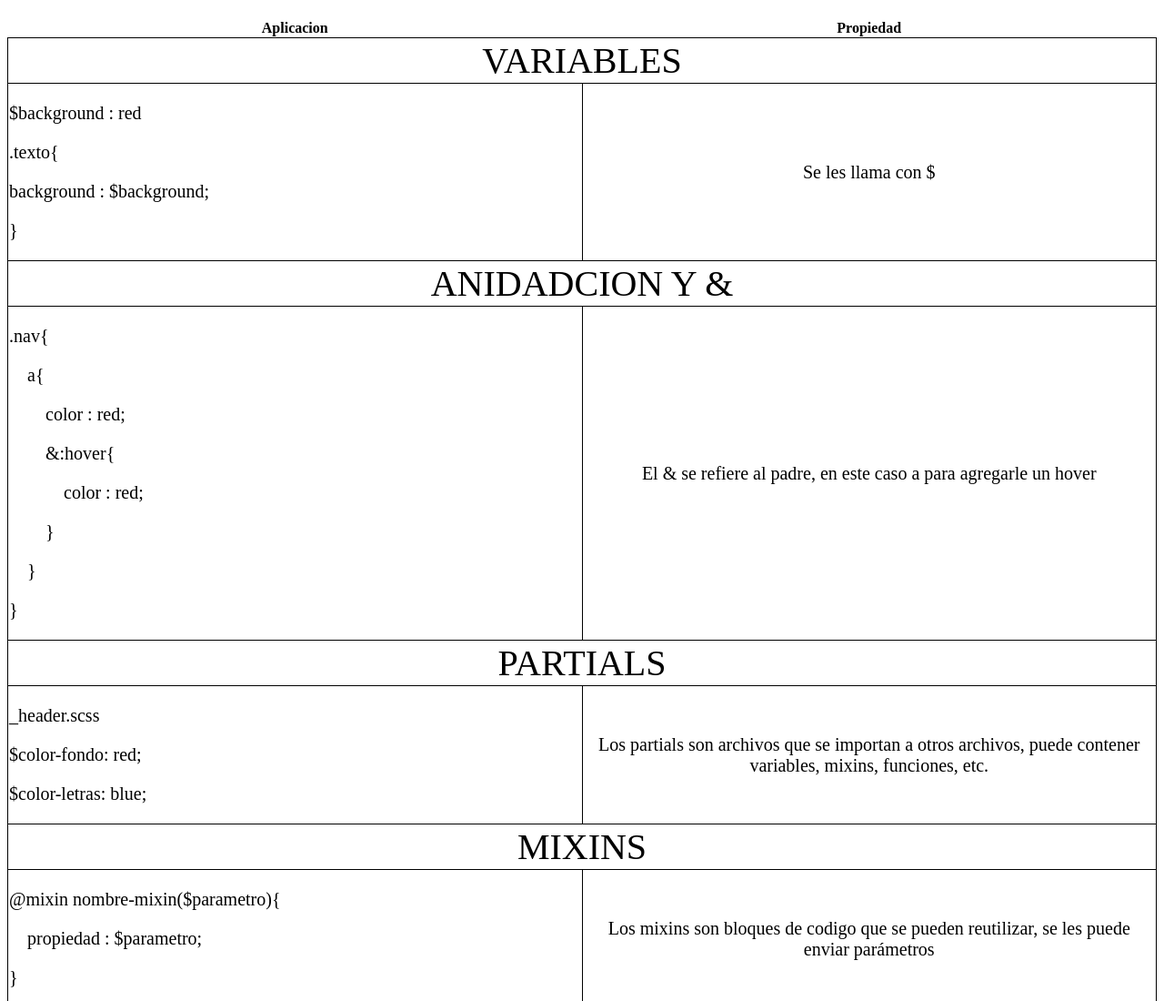
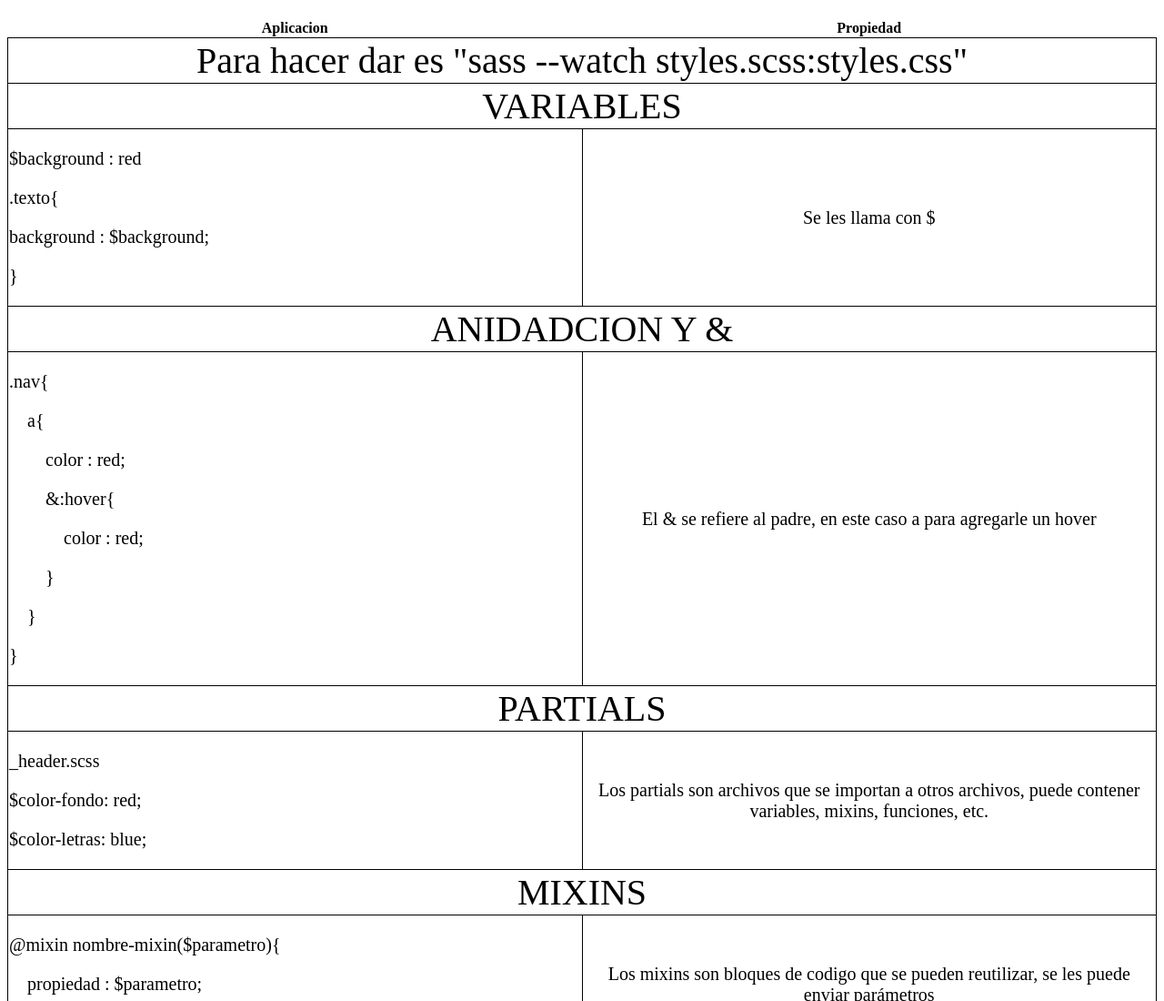
Before and after one commit to Macacofig/TemplatesHTML-CSS-JS, a plain HTML site: page SASS/index.html in a window 1280 px wide. Shown: the top 1100 px of the page at 91% size. Drawn offline with Linux system fonts and the light colour scheme.

Commit message:
added: Code for use

```diff
--- a/SASS/index.html
+++ b/SASS/index.html
@@ -11,6 +11,9 @@
         <tr>
             <th>Aplicacion</th>
             <th>Propiedad</th>
+        </tr>
+        <tr>
+            <td colspan="2" class = "Row-tittle"> Para hacer dar es "sass --watch styles.scss:styles.css" </td>
         </tr>
         <tr>
             <td colspan="2" class = "Row-tittle"> VARIABLES </td>
```
